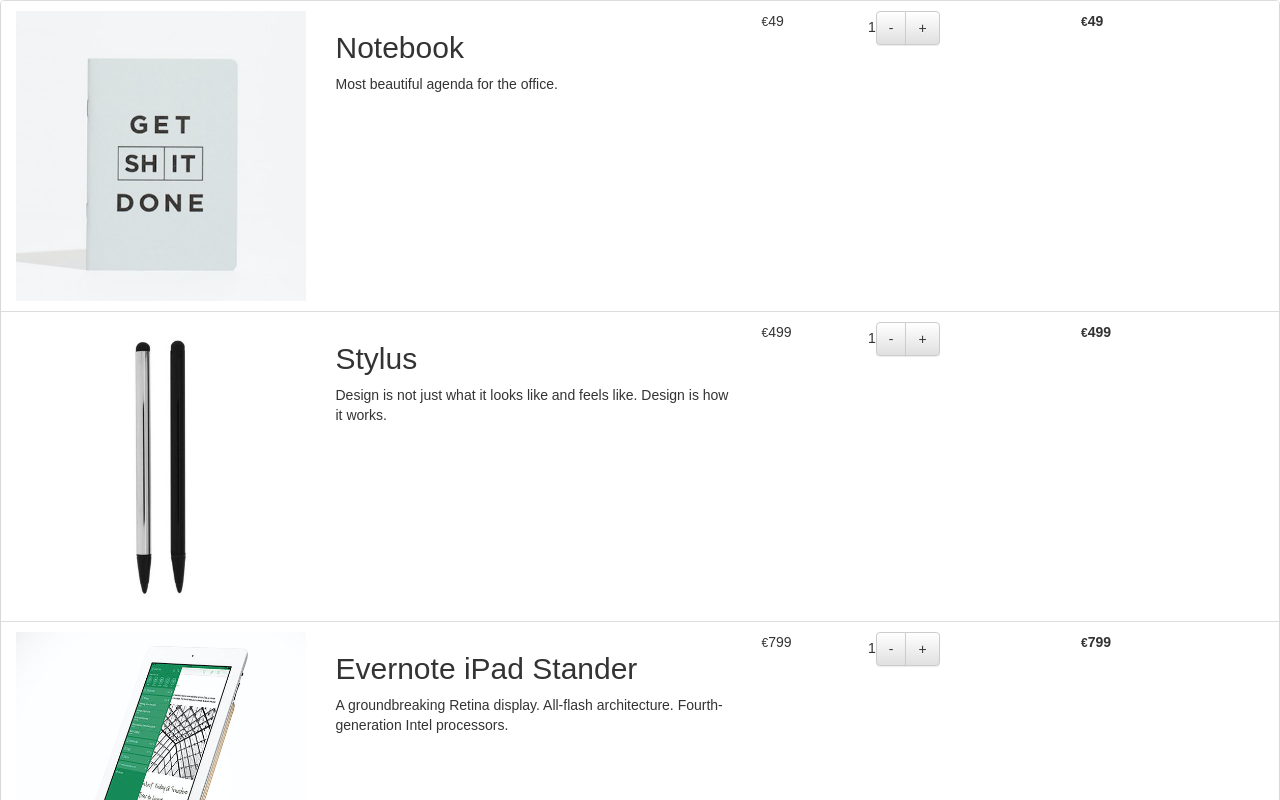
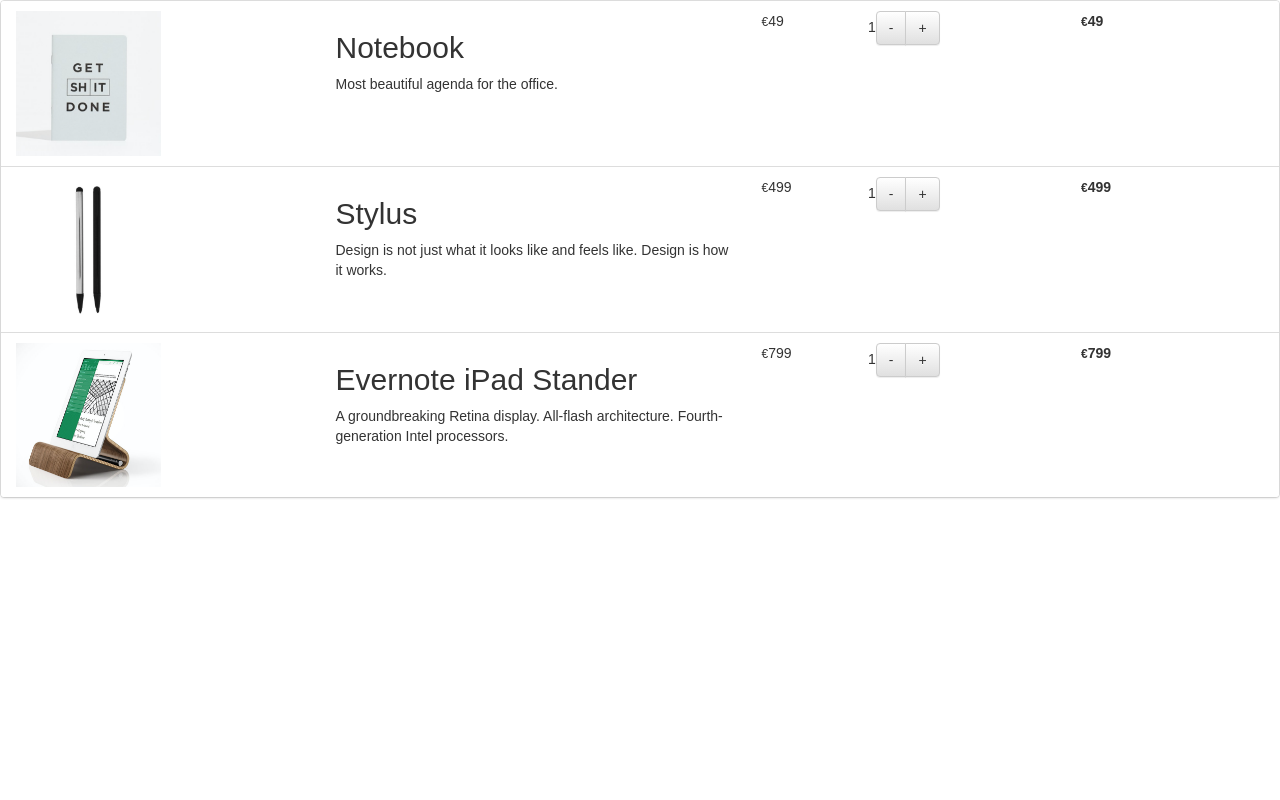
Before and after one commit to MelanieOC/maquetar, a React (Create React App) app: page / in a window 1280 px wide. Shown: the top 800 px of the page. Built offline with nearby package versions, Linux system fonts and the light colour scheme.

Commit message:
Estilos del table Big Boy

```diff
--- a/public/index.html
+++ b/public/index.html
@@ -5,6 +5,11 @@
   <meta charset="utf-8">
   <meta name="viewport" content="width=device-width, initial-scale=1, shrink-to-fit=no">
   <meta name="theme-color" content="#000000">
+  <!-- Latest compiled and minified CSS -->
+  <link rel="stylesheet" href="https://maxcdn.bootstrapcdn.com/bootstrap/latest/css/bootstrap.min.css">
+
+  <!-- Optional theme -->
+  <link rel="stylesheet" href="https://maxcdn.bootstrapcdn.com/bootstrap/latest/css/bootstrap-theme.min.css">
   <!--
       manifest.json provides metadata used when your web app is added to the
       homescreen on Android. See https://developers.google.com/web/fundamentals/engage-and-retain/web-app-manifest/
--- a/src/App.css
+++ b/src/App.css
@@ -26,3 +26,15 @@
   from { transform: rotate(0deg); }
   to { transform: rotate(360deg); }
 }
+
+img{
+  width: 50%;
+}
+li{
+  list-style: none;
+  border-bottom: 1px solid black;
+}
+.result{
+  width: 50%;
+  margin: 0 auto;
+}
--- a/src/App.js
+++ b/src/App.js
@@ -1,6 +1,6 @@
 import React, { Component } from 'react';
 import logo from './logo.svg';
-import { Grid, Row, Col, Image, Button, ButtonGroup, Panel, ListGroup, ListGroupItem } from 'react-bootstrap';
+import { Form, FormGroup, FormControl, Grid, Row, Col, Image, Button, ButtonGroup, Panel, ListGroup, ListGroupItem } from 'react-bootstrap';
 import './App.css';
 import img1 from './img/agenda.png';
 import img2 from './img/stylus.jpg';
@@ -8,7 +8,9 @@
 
 const HeaderTable = () => {
   return (
-    <Row>
+    <Grid>
+      <Form horizontal>
+        <FormGroup className="header">
             <Col xs={3} md={3}>
             </Col>
             <Col xs={4} md={4}>
@@ -22,7 +24,10 @@
             <Col xs={2} md={2}>
               Total
           </Col>
-    </Row>
+        </FormGroup>
+      </Form>
+    </Grid>
+
   );
 }
 
@@ -30,7 +35,7 @@
   return (
     <Row>
       <Col xs={3} md={3}>
-        <Image src={img} responsive />
+        <Image className="img" src={img} responsive />
       </Col>
       <Col xs={4} md={4}>
         <h2>{title}</h2>
@@ -79,7 +84,7 @@
     const title = (<HeaderTable />);
     const footer = (<FooterTable />);
     return (
-      <div>
+      <div className="results">
         <Panel collapsible defaultExpanded header={title} footer={footer}>
           <ListGroup fill>
             <ListGroupItem>
```
Lines whose indentation alone changed are shown as unchanged.
